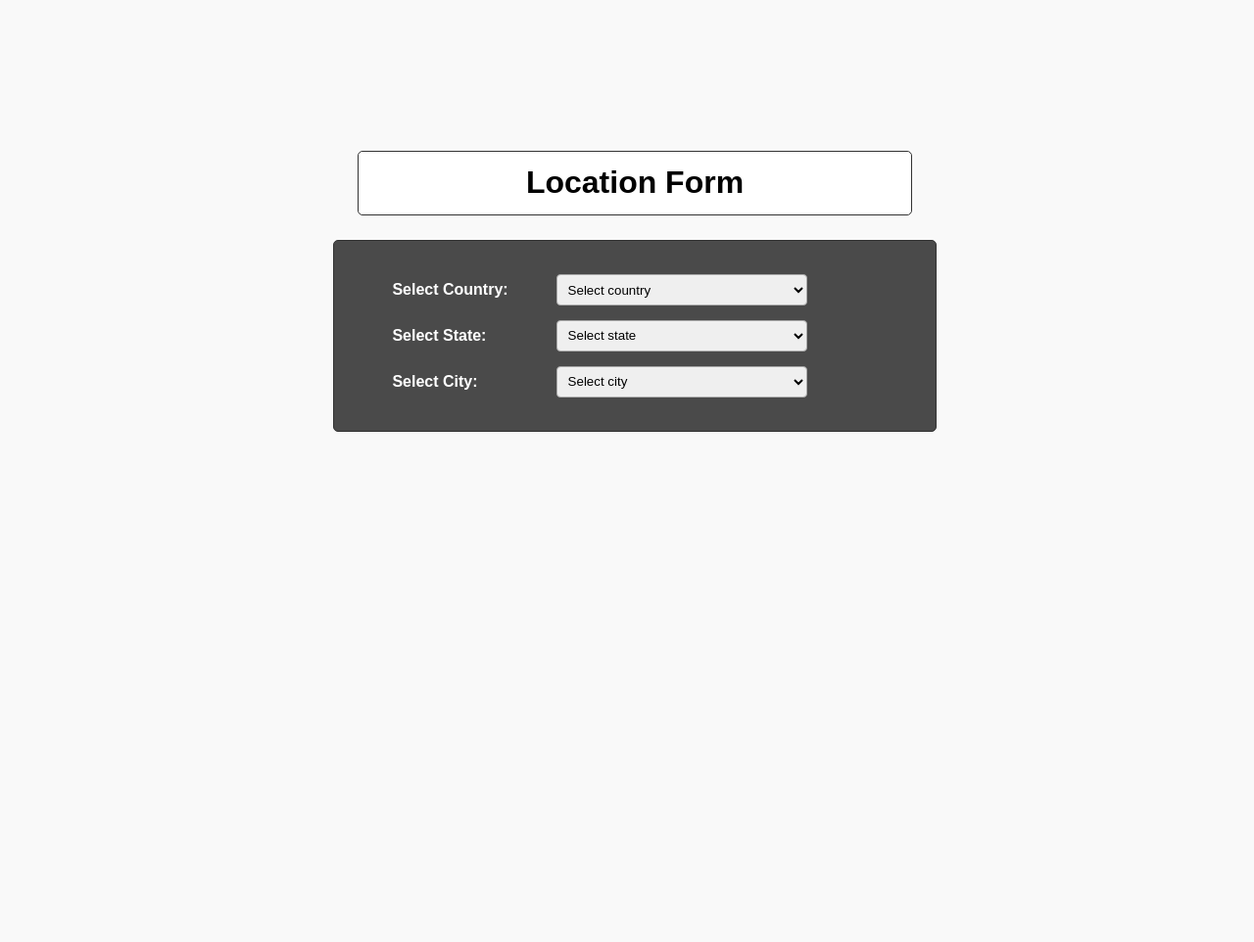
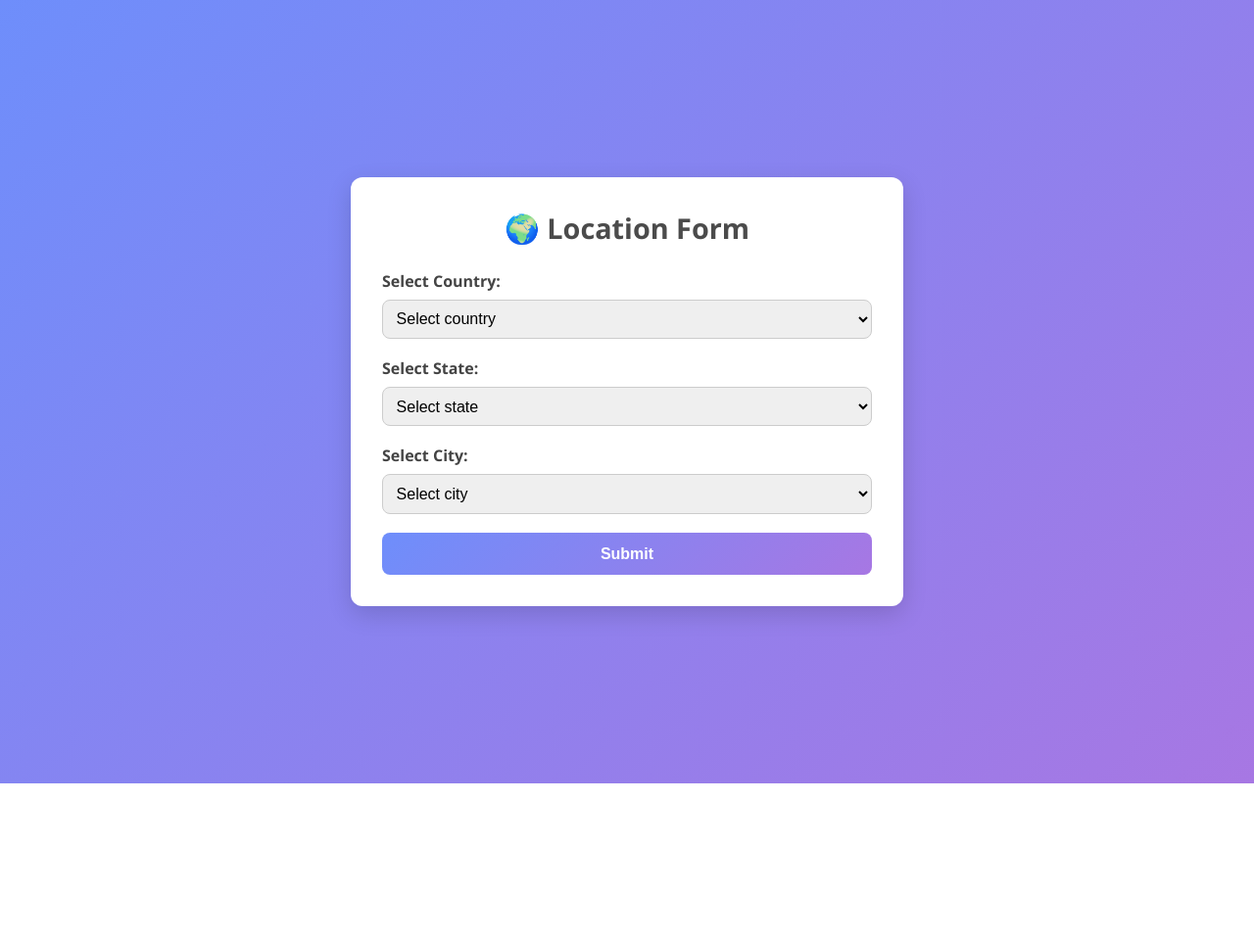
Before and after one commit to ShreyasBidwai/location-dropdown, a FastAPI app: page / in a window 1280 px wide. Shown: the whole page at 98% size. After the commit the page ends 800 px from the top, so only its background shows below. Run offline with FastAPI, Linux system fonts and the light colour scheme; data that the repository does not hold is empty.

Commit message:
Location- dropDown feature

```diff
--- a/templates/index.html
+++ b/templates/index.html
@@ -6,103 +6,117 @@
     <title>Location</title>
     <style>
         body {
-            width: 100vw;
+            margin: 0;
+            font-family: 'Segoe UI', Tahoma, Geneva, Verdana, sans-serif;
+            background: linear-gradient(135deg, #6e8efb, #a777e3);
+            display: flex;
+            justify-content: center;
+            align-items: center;
             height: 100vh;
-            margin-top: 12vw;
-            font-family: Arial, sans-serif;
-            background-color: #f9f9f9;
+            color: #333;
         }
 
         #container {
-            display: flex;
-            flex-direction: column;
-            align-items: center;
-            gap: 2vw;
+            background: #fff;
+            border-radius: 12px;
+            box-shadow: 0 8px 25px rgba(0, 0, 0, 0.15);
+            width: 90%;
+            max-width: 500px;
+            padding: 2rem;
+            animation: fadeIn 0.5s ease-in-out;
         }
 
         #header {
-            width: 44vw;
-            height: 5vw;
-            border: 1px solid #333;
-            border-radius: 5px;
             text-align: center;
-            background-color: #fff;
-            display: flex;
-            align-items: center;
-            justify-content: center;
+            margin-bottom: 1.5rem;
         }
 
-        #form-body {
-            width: 40vw;
-            padding: 2vw 4vw;
-            border: 1px solid #333;
-            border-radius: 5px;
-            display: flex;
-            flex-direction: column;
-            gap: 2vw;
-            color: white;
-            background-color: #4a4a4a;
-        }
-
-        table {
-            width: 100%;
-        }
-
-        td {
-            padding: 0.5vw;
+        #header h1 {
+            font-size: 1.8rem;
+            color: #4b4b4b;
+            margin: 0;
         }
 
         label {
-            font-weight: bold;
-            color: #fff;
+            font-weight: 600;
+            margin-bottom: 0.5rem;
+            display: block;
+            color: #444;
         }
 
         select {
-            width: 20vw;
-            height: 2.5vw;
-            border-radius: 4px;
-            border: 1px solid #aaa;
-            padding-left: 0.5vw;
+            width: 100%;
+            padding: 0.6rem;
+            border-radius: 8px;
+            border: 1px solid #ccc;
+            outline: none;
+            font-size: 1rem;
+            transition: border 0.3s ease, box-shadow 0.3s ease;
         }
 
-        select:hover {
-            border-color: #555;
+        select:focus {
+            border-color: #6e8efb;
+            box-shadow: 0 0 5px rgba(110, 142, 251, 0.5);
+        }
+
+        .form-group {
+            margin-bottom: 1.2rem;
+        }
+
+        /* Button styling */
+        .submit-btn {
+            width: 100%;
+            padding: 0.8rem;
+            border: none;
+            border-radius: 8px;
+            background: linear-gradient(135deg, #6e8efb, #a777e3);
+            color: white;
+            font-size: 1rem;
+            font-weight: bold;
+            cursor: pointer;
+            transition: transform 0.2s ease, box-shadow 0.2s ease;
+        }
+
+        .submit-btn:hover {
+            transform: translateY(-2px);
+            box-shadow: 0 5px 15px rgba(110, 142, 251, 0.3);
+        }
+
+        @keyframes fadeIn {
+            from { opacity: 0; transform: translateY(10px); }
+            to { opacity: 1; transform: translateY(0); }
         }
     </style>
 </head>
 <body>
     <div id="container">
         <div id="header">
-            <h1>Location Form</h1>
+            <h1>🌍 Location Form</h1>
         </div>
 
         <div id="form-body">
-            <table>
-                <tr>
-                    <td><label for="country">Select Country:</label></td>
-                    <td>
+            <div class="form-group">
+                <label for="country">Select Country:</label>
                 <select name="country" id="country">
                     <option value="">Select country</option>
                 </select>
-                    </td>
-                </tr>
-                <tr>
-                    <td><label for="state">Select State:</label></td>
-                    <td>
+            </div>
+
+            <div class="form-group">
+                <label for="state">Select State:</label>
                 <select name="state" id="state">
                     <option value="">Select state</option>
                 </select>
-                    </td>
-                </tr>
-                <tr>
-                    <td><label for="city">Select City:</label></td>
-                    <td>
+            </div>
+
+            <div class="form-group">
+                <label for="selectcity">Select City:</label>
                 <select name="city" id="selectcity">
                     <option value="">Select city</option>
                 </select>
-                    </td>
-                </tr>
-            </table>
+            </div>
+
+            <button class="submit-btn">Submit</button>
         </div>
     </div>
 
```
Lines whose indentation alone changed are shown as unchanged.
